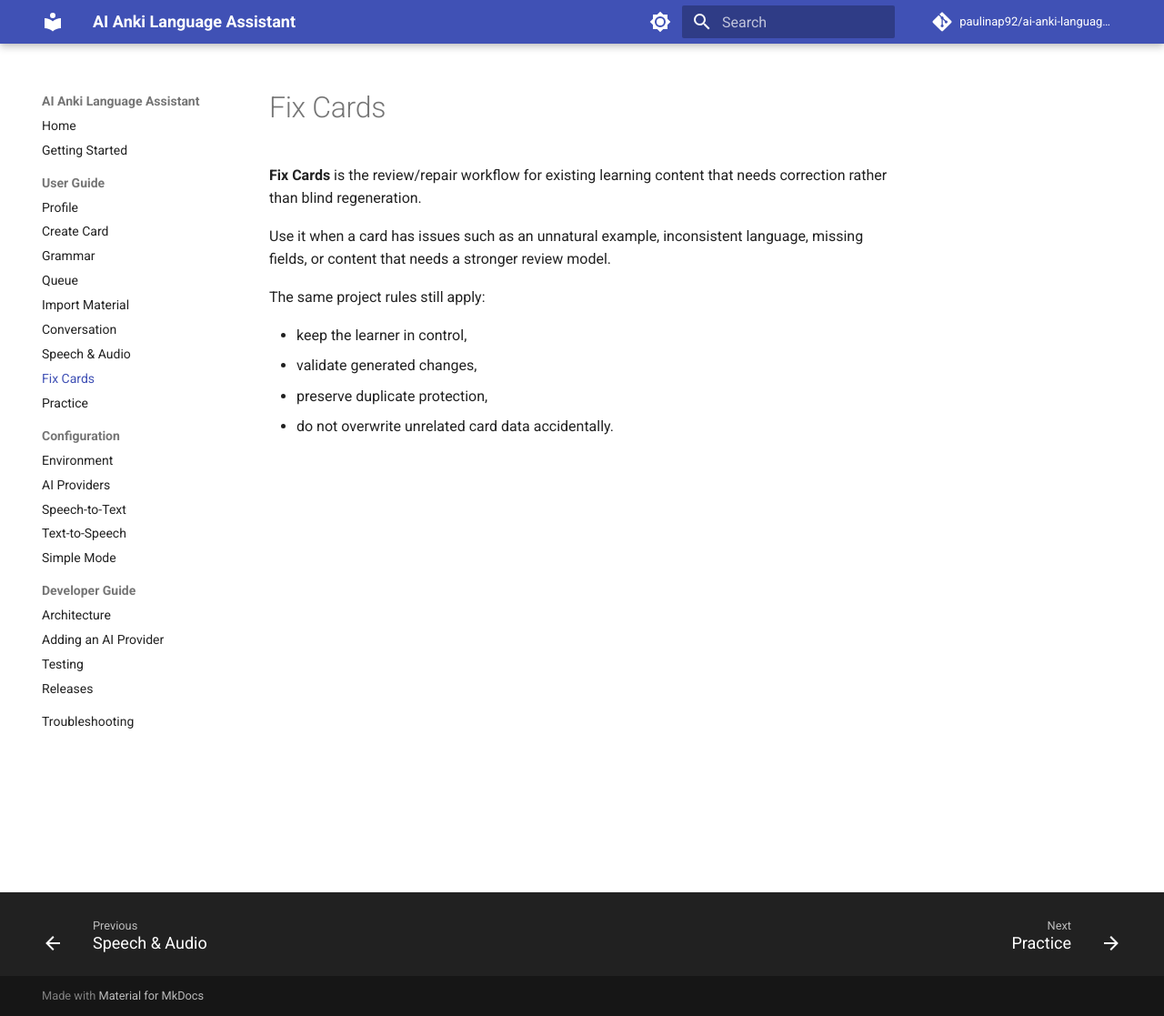
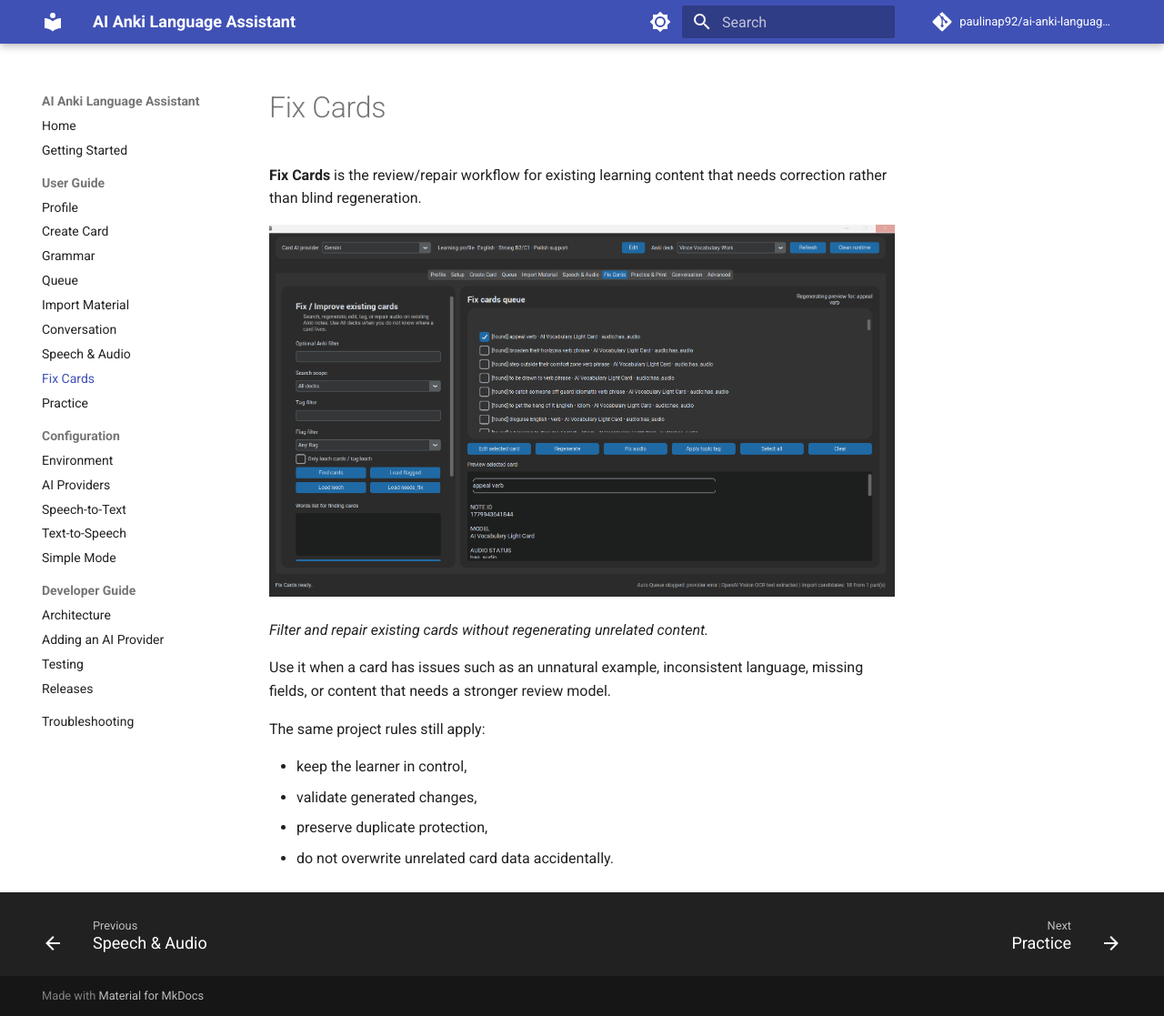
Before and after one commit to paulinap92/ai-anki-language-assistant, an MkDocs documentation site: the page built from docs/user-guide/fix-cards.md, in a window 1280 px wide and 1117 px high. Shown: the whole window at 91% size. Built offline with MkDocs 1.6.1 and Material for MkDocs 9.7.7, drawn with Linux system fonts in a browser that asks for light colours; comment, search, counter and statistics services are not loaded.

Commit message:
docs: add v13 screenshots to manual

```diff
--- a/docs/user-guide/fix-cards.md
+++ b/docs/user-guide/fix-cards.md
@@ -1,6 +1,10 @@
 # Fix Cards
 
 **Fix Cards** is the review/repair workflow for existing learning content that needs correction rather than blind regeneration.
+
+![Fix Cards screen](../assets/fix.png)
+
+*Filter and repair existing cards without regenerating unrelated content.*
 
 Use it when a card has issues such as an unnatural example, inconsistent language, missing fields, or content that needs a stronger review model.
 
```
